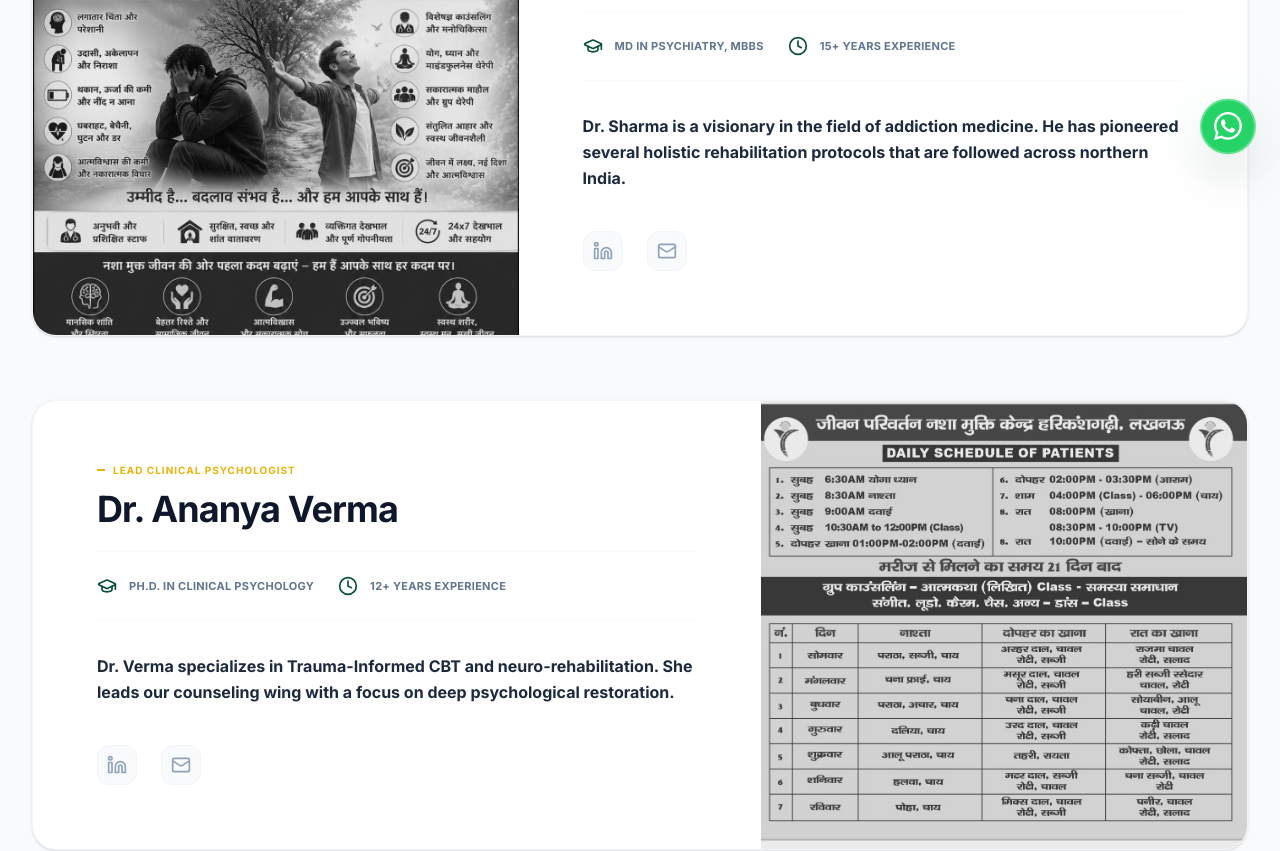
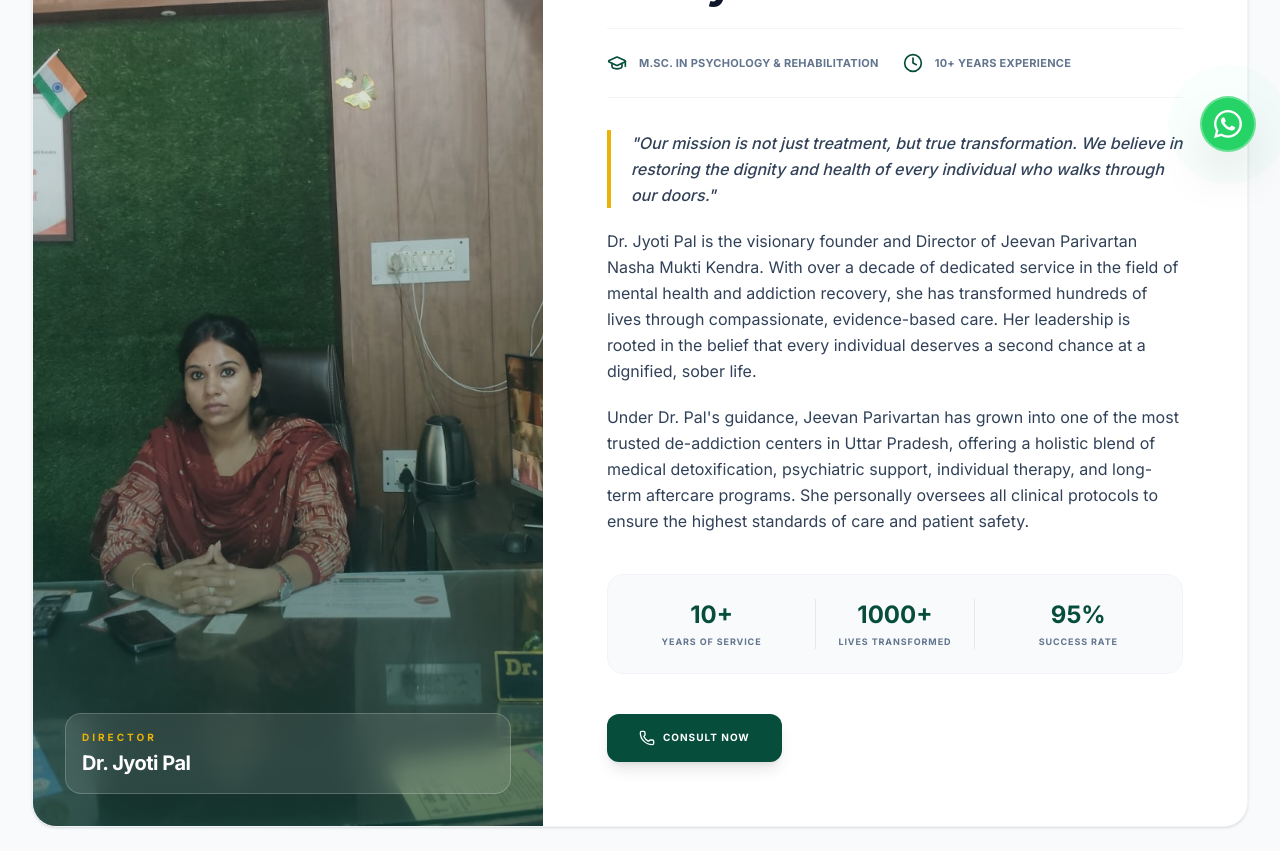
Before and after one commit to digitalsolution360web/Parivartan, a Next.js app: page /doctor in a window 1280 px wide. Shown: the part 620-1471 px from the top of the page. Built offline with nearby package versions, Linux system fonts and the light colour scheme.

Commit message:
new updated

```diff
--- a/app/components/Footer.tsx
+++ b/app/components/Footer.tsx
@@ -1,5 +1,5 @@
 import Link from "next/link";
-import { Phone, Mail, MapPin, Heart } from "lucide-react";
+import { Phone, Mail, MapPin } from "lucide-react";
 
 const Facebook = ({ className }: { className?: string }) => (
   <svg width="20" height="20" viewBox="0 0 24 24" fill="none" stroke="currentColor" strokeWidth="2" strokeLinecap="round" strokeLinejoin="round" className={className}><path d="M18 2h-3a5 5 0 0 0-5 5v3H7v4h3v8h4v-8h3l1-4h-4V7a1 1 0 0 1 1-1h3z"></path></svg>
@@ -106,9 +106,18 @@ const Footer = () => {
         </div>
 
         <div className="pt-12 border-t border-white/10 flex flex-col md:flex-row justify-between items-start md:items-center gap-6 text-xs font-bold tracking-widest">
-          <p className="opacity-50">© 2026 Jeevan Parivartan. Healing Paths.</p>
-          <p className="flex items-center gap-2">
-            Made with <Heart className="w-4 h-4 text-brand-secondary fill-brand-secondary" /> in Lucknow
+          <p className="opacity-50">© 2026 Jeevan Parivartan.</p>
+          <p className="flex items-center gap-2 opacity-80">
+            DESIGNED &amp; DEVELOPED BY&nbsp;
+            <a
+              href="https://www.digitalsolution360.in/"
+              target="_blank"
+              rel="noopener noreferrer"
+              className="text-brand-secondary hover:text-white transition-colors font-black uppercase tracking-widest"
+            >
+              Digital Solution 360
+            </a>
+            <span className="w-2 h-2 bg-brand-secondary rounded-full inline-block animate-pulse ml-1" />
           </p>
         </div>
       </div>
--- a/app/components/Navbar.tsx
+++ b/app/components/Navbar.tsx
@@ -36,7 +36,7 @@ const Navbar = () => {
 
   return (
     <nav
-      className={`fixed w-full z-50 transition-all duration-500 ${isScrolledState ? "bg-brand-accent/90 backdrop-blur-xl py-3 border-b border-white/5" : "bg-transparent py-5"
+      className={`fixed w-full z-50 transition-all duration-500 bg-brand-accent/90 backdrop-blur-xl border-b border-white/5 ${isScrolledState ? "py-3" : "py-5"
         }`}
     >
       <div className="max-width-container">
--- a/app/doctor/page.tsx
+++ b/app/doctor/page.tsx
@@ -64,57 +64,78 @@ export default function DoctorPage() {
         </div>
       </section>
 
-      {/* Team Grid - Sliding In Left/Right */}
+      {/* Dr. Jyoti Pal - Director Profile */}
       <section className="section-padding bg-[#F8FAFC]">
         <div className="max-width-container">
-          <div className="grid grid-cols-1 gap-12 lg:gap-16">
-            {doctors.map((doc, i) => (
           <motion.div
-                key={i}
-                initial={{ opacity: 0, x: doc.side === "left" ? -60 : 60 }}
-                whileInView={{ opacity: 1, x: 0 }}
+            initial={{ opacity: 0, y: 40 }}
+            whileInView={{ opacity: 1, y: 0 }}
             viewport={{ once: true }}
             transition={{ duration: 0.8 }}
-                className={`bg-white rounded-3xl overflow-hidden shadow-sm flex flex-col ${doc.side === "left" ? "lg:flex-row" : "lg:flex-row-reverse"} border border-slate-100 hover:shadow-xl transition-all group`}
+            className="bg-white rounded-3xl overflow-hidden shadow-sm flex flex-col lg:flex-row border border-slate-100 hover:shadow-xl transition-all group"
           >
-                <div className="lg:w-[40%] relative min-h-[400px] overflow-hidden grayscale group-hover:grayscale-0 transition-all duration-700">
-                  <Image src={doc.img} alt={doc.name} fill className="object-cover" />
-                  <div className="absolute inset-0 bg-brand-primary/10 group-hover:bg-transparent transition-all" />
+            <div className="lg:w-[42%] relative min-h-[500px] overflow-hidden">
+              <Image src="/10.webp" alt="Dr. Jyoti Pal" fill className="object-cover object-top group-hover:scale-105 transition-transform duration-700" />
+              <div className="absolute inset-0 bg-gradient-to-t from-brand-accent/60 to-transparent" />
+              <div className="absolute bottom-8 left-8 right-8">
+                <div className="bg-white/10 backdrop-blur-md border border-white/20 rounded-2xl p-4">
+                  <p className="text-brand-secondary font-bold text-[10px] uppercase tracking-[0.3em] mb-1">Director</p>
+                  <p className="text-white text-xl font-bold tracking-tight">Dr. Jyoti Pal</p>
                 </div>
-                <div className="lg:w-[60%] p-8 md:p-12 lg:p-16 flex flex-col justify-center">
+              </div>
+            </div>
+            <div className="lg:w-[58%] p-8 md:p-12 lg:p-16 flex flex-col justify-center">
               <div className="flex items-center gap-2 mb-4">
                 <span className="w-2 h-0.5 bg-brand-secondary" />
-                    <span className="text-brand-secondary font-bold text-[10px] uppercase tracking-widest leading-none">{doc.role}</span>
+                <span className="text-brand-secondary font-bold text-[10px] uppercase tracking-widest">Founder & Director</span>
               </div>
-                  <h2 className="text-2xl md:text-4xl font-bold text-slate-900 mb-6 tracking-tight leading-none">{doc.name}</h2>
+              <h2 className="text-3xl md:text-5xl font-bold text-slate-900 mb-6 tracking-tight leading-none">Dr. Jyoti Pal</h2>
 
-                  <div className="flex flex-wrap gap-6 mb-8 border-y border-slate-50 py-6">
+              <div className="flex flex-wrap gap-6 mb-8 border-y border-slate-100 py-6">
                 <div className="flex items-center gap-3">
                   <GraduationCap className="w-5 h-5 text-brand-primary" />
-                      <span className="text-[11px] font-bold text-slate-500 uppercase tracking-wide">{doc.qualification}</span>
+                  <span className="text-[11px] font-bold text-slate-500 uppercase tracking-wide">M.Sc. in Psychology & Rehabilitation</span>
                 </div>
                 <div className="flex items-center gap-3">
                   <Clock className="w-5 h-5 text-brand-primary" />
-                      <span className="text-[11px] font-bold text-slate-500 uppercase tracking-wide">{doc.experience} Experience</span>
+                  <span className="text-[11px] font-bold text-slate-500 uppercase tracking-wide">10+ Years Experience</span>
                 </div>
               </div>
 
-                  <p className="text-slate-800 text-base leading-relaxed mb-10 font-bold">
-                    {doc.bio}
+              <div className="space-y-5 mb-10">
+                <p className="text-slate-700 text-base leading-relaxed font-medium italic border-l-4 border-brand-secondary pl-5">
+                  "Our mission is not just treatment, but true transformation. We believe in restoring the dignity and health of every individual who walks through our doors."
                 </p>
+                <p className="text-slate-700 text-base leading-relaxed">
+                  Dr. Jyoti Pal is the visionary founder and Director of Jeevan Parivartan Nasha Mukti Kendra. With over a decade of dedicated service in the field of mental health and addiction recovery, she has transformed hundreds of lives through compassionate, evidence-based care. Her leadership is rooted in the belief that every individual deserves a second chance at a dignified, sober life.
+                </p>
+                <p className="text-slate-700 text-base leading-relaxed">
+                  Under Dr. Pal's guidance, Jeevan Parivartan has grown into one of the most trusted de-addiction centers in Uttar Pradesh, offering a holistic blend of medical detoxification, psychiatric support, individual therapy, and long-term aftercare programs. She personally oversees all clinical protocols to ensure the highest standards of care and patient safety.
+                </p>
+              </div>
 
-                  <div className="flex items-center gap-6">
-                    <a href="#" className="w-10 h-10 rounded-xl bg-slate-50 border border-slate-100 flex items-center justify-center text-slate-400 hover:bg-brand-primary hover:text-white transition-all">
-                      <Linkedin className="w-5 h-5" />
-                    </a>
-                    <a href="#" className="w-10 h-10 rounded-xl bg-slate-50 border border-slate-100 flex items-center justify-center text-slate-400 hover:bg-brand-primary hover:text-white transition-all">
-                      <Mail className="w-5 h-5" />
+              <div className="grid grid-cols-3 gap-6 mb-10 p-6 bg-slate-50 rounded-2xl border border-slate-100">
+                <div className="text-center">
+                  <p className="text-2xl font-bold text-brand-primary mb-1">10+</p>
+                  <p className="text-[9px] font-bold text-slate-500 uppercase tracking-widest">Years of Service</p>
+                </div>
+                <div className="text-center border-x border-slate-200">
+                  <p className="text-2xl font-bold text-brand-primary mb-1">1000+</p>
+                  <p className="text-[9px] font-bold text-slate-500 uppercase tracking-widest">Lives Transformed</p>
+                </div>
+                <div className="text-center">
+                  <p className="text-2xl font-bold text-brand-primary mb-1">95%</p>
+                  <p className="text-[9px] font-bold text-slate-500 uppercase tracking-widest">Success Rate</p>
+                </div>
+              </div>
+
+              <div className="flex items-center gap-4">
+                <a href="tel:08423667868" className="inline-flex items-center gap-2 bg-brand-primary text-white px-8 py-4 rounded-xl font-bold text-[10px] uppercase tracking-widest hover:bg-brand-secondary transition-all shadow-lg">
+                  <Phone className="w-4 h-4" /> Consult Now
                 </a>
               </div>
             </div>
           </motion.div>
-            ))}
-          </div>
         </div>
       </section>
 
--- a/app/page.tsx
+++ b/app/page.tsx
@@ -52,10 +52,10 @@ const Counter = ({ value, suffix = "" }: { value: string; suffix?: string }) =>
 };
 
 const slides = [
-  { img: "/1.webp", title: "Holistic Healing for Mind & Body", subtitle: "Comprehensive addiction treatment and mental health support tailored for lasting recovery." },
+  { img: "/21.jpeg", title: "Holistic Healing for Mind & Body", subtitle: "Comprehensive addiction treatment and mental health support tailored for lasting recovery." },
   { img: "/2.webp", title: "A Supportive Sanctuary", subtitle: "24/7 professional guidance in a safe, structured, and compassionate environment." },
   { img: "/3.webp", title: "Restore Your Inner Peace", subtitle: "Specialized therapy programs designed for long-term sobriety and mental wellness." },
-  { img: "/4.webp", title: "Empowering Your Future", subtitle: "Wellness programs and holistic recovery protocols for a balanced, drug-free life." },
+  { img: "/22.jpeg", title: "Empowering Your Future", subtitle: "Wellness programs and holistic recovery protocols for a balanced, drug-free life." },
 ];
 
 export default function Home() {
@@ -297,10 +297,10 @@ export default function Home() {
           </motion.div>
           <div className="grid grid-cols-1 sm:grid-cols-2 lg:grid-cols-4 gap-6">
             {[
-              { title: "Assessment", icon: <Stethoscope />, desc: "Clinical health and psychological vetting." },
-              { title: "Managed Detox", icon: <Sparkles />, desc: "Medical oversight during stabilization." },
-              { title: "Active Therapy", icon: <Users />, desc: "Rebuilding resilience via counseling." },
-              { title: "Permanent Support", icon: <Sun />, desc: "Ensuring long-term sobriety success." },
+              { title: "Assessment", icon: <Stethoscope />, desc: "Comprehensive clinical health screening and psychological vetting to design your personalized recovery plan." },
+              { title: "Managed Detox", icon: <Sparkles />, desc: "24/7 medically supervised detoxification with expert oversight to ensure safe and comfortable stabilization." },
+              { title: "Active Therapy", icon: <Users />, desc: "Intensive individual and group counseling sessions focused on rebuilding resilience and mental strength." },
+              { title: "Permanent Support", icon: <Sun />, desc: "Ongoing aftercare and relapse prevention programs ensuring long-term sobriety and sustainable success." },
             ].map((p, i) => (
               <motion.div
                 key={i}
@@ -308,13 +308,13 @@ export default function Home() {
                 whileInView={{ opacity: 1, y: 0 }}
                 transition={{ delay: i * 0.1 }}
                 viewport={{ once: true }}
-                className="bg-white border border-slate-200 p-8 rounded-2xl shadow-sm hover:shadow-md transition-all group"
+                className="bg-brand-accent p-8 rounded-2xl shadow-lg hover:shadow-2xl transition-all group hover:-translate-y-1"
               >
-                <div className="w-12 h-12 rounded-xl bg-brand-primary/5 flex items-center justify-center text-brand-primary mb-6 group-hover:bg-brand-primary group-hover:text-white transition-colors">
+                <div className="w-12 h-12 rounded-xl bg-white/10 flex items-center justify-center text-brand-secondary mb-6 group-hover:bg-brand-secondary group-hover:text-brand-primary transition-colors border border-white/10">
                   {p.icon}
                 </div>
-                <h3 className="text-base font-bold text-slate-900 mb-3 tracking-tight">{p.title}</h3>
-                <p className="text-slate-700 text-[11px] font-bold leading-relaxed">{p.desc}</p>
+                <h3 className="text-base font-bold text-white mb-3 tracking-tight">{p.title}</h3>
+                <p className="text-slate-300 text-[12px] leading-relaxed">{p.desc}</p>
               </motion.div>
             ))}
           </div>
--- a/app/services/page.tsx
+++ b/app/services/page.tsx
@@ -25,32 +25,32 @@ const services = [
   {
     title: "1. Assessment & Diagnosis",
     icon: <ClipboardCheck className="w-6 h-6" />,
-    items: ["Comprehensive addiction profiling", "Psychiatric evaluation", "Physical health screening", "Personalized treatment maps"]
+    items: ["Comprehensive addiction profiling", "Psychiatric evaluation", "Physical health screening", "Personalized treatment maps"],
   },
   {
     title: "2. Clinical Detoxification",
     icon: <Stethoscope className="w-6 h-6" />,
-    items: ["Medically supervised protocols", "Withdrawal management", "24/7 clinical monitoring", "Biological stabilization"]
+    items: ["Medically supervised protocols", "Withdrawal management", "24/7 clinical monitoring", "Biological stabilization"],
   },
   {
     title: "3. Intensive Counseling",
     icon: <MessagesSquare className="w-6 h-6" />,
-    items: ["Individual depth therapy", "Cognitive Behavioral Therapy", "Relapse prevention training", "Trauma-informed support"]
+    items: ["Individual depth therapy", "Cognitive Behavioral Therapy", "Relapse prevention training", "Trauma-informed support"],
   },
   {
     title: "4. Psychiatric Support",
     icon: <UserPlus className="w-6 h-6" />,
-    items: ["Medication management", "Dual-diagnosis treatment", "Mental health restoration", "Emotional equilibrium care"]
+    items: ["Medication management", "Dual-diagnosis treatment", "Mental health restoration", "Emotional equilibrium care"],
   },
   {
     title: "5. Residential Rehab",
     icon: <HomeIcon className="w-6 h-6" />,
-    items: ["Safe sanctuary living", "Structured discipline", "Therapeutic community", "Life skills rebuilding"]
+    items: ["Safe sanctuary living", "Structured discipline", "Therapeutic community", "Life skills rebuilding"],
   },
   {
     title: "6. Family Restoration",
     icon: <Users className="w-6 h-6" />,
-    items: ["Relationship restoration", "Family education days", "Caregiver support", "Healing the home unit"]
+    items: ["Relationship restoration", "Family education days", "Caregiver support", "Healing the home unit"],
   },
 ];
 
@@ -95,11 +95,11 @@ export default function ServicesPage() {
                 <div className="w-12 h-12 bg-brand-primary/5 text-brand-primary rounded-xl flex items-center justify-center mb-6 transition-colors group-hover:bg-brand-primary group-hover:text-white">
                   {service.icon}
                 </div>
-                <h3 className="text-lg font-bold text-slate-900 mb-6 tracking-tight">{service.title}</h3>
-                <ul className="space-y-3">
+                <h3 className="text-xl font-bold text-slate-900 mb-7 tracking-tight border-b border-slate-100 pb-4">{service.title}</h3>
+                <ul className="space-y-4">
                   {service.items.map((item, i) => (
-                    <li key={i} className="flex items-start gap-3 text-slate-800 text-[11px] font-bold tracking-wide">
-                      <div className="w-1.5 h-1.5 bg-brand-secondary rounded-full mt-1.5 shrink-0" />
+                    <li key={i} className="flex items-start gap-3 text-slate-700 text-sm font-semibold leading-relaxed">
+                      <div className="w-2 h-2 bg-brand-secondary rounded-full mt-1.5 shrink-0" />
                       {item}
                     </li>
                   ))}
```
Also changed, not shown: app/about/page.tsx (+28 -11 lines). Lines whose indentation alone changed are shown as unchanged.
